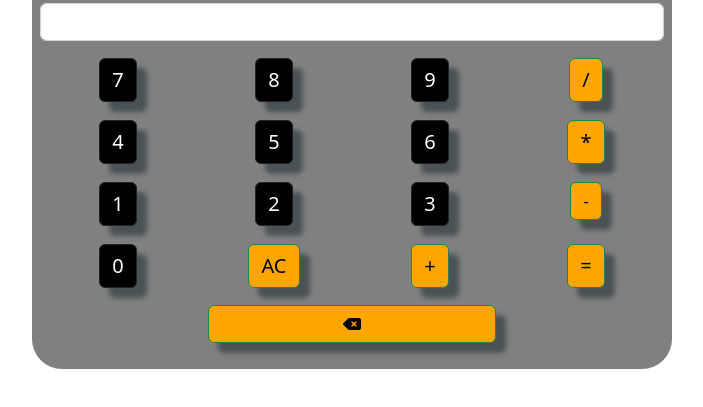
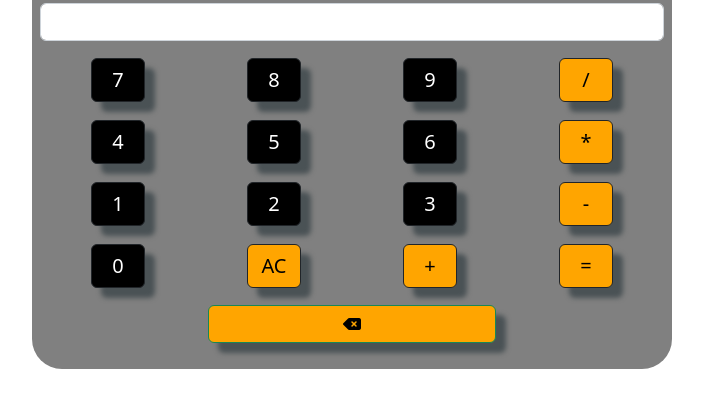
Before and after one commit to Megha183/calculator, a plain HTML site: page index.html in a window 1280 px wide. Shown: the part 109-516 px from the top of the page, without its empty margins (288-991 px from the left). Drawn offline with nearby package versions, Linux system fonts and the light colour scheme.

Commit message:
initial commit

```diff
--- a/index.html
+++ b/index.html
@@ -15,6 +15,9 @@
     <script src="https://kit.fontawesome.com/10d4f0bc0b.js" crossorigin="anonymous"></script>
 
     <style>
+       button{
+            width: 35%;
+        }
 
         .btn {
             box-shadow: 10px 10px 5px rgb(74, 82, 85);
@@ -74,7 +77,7 @@
                 <button class="number btn btn-outline-dark fs-5 ">9</button>
             </div>
             <div class="col-3">
-                <button class="operators btn btn-outline-success fs-5 ">/</button>
+                <button class="operators btn btn-outline-dark fs-5 ">/</button>
             </div>
         </div>
 
@@ -90,7 +93,7 @@
                 <button class="number btn btn-outline-dark fs-5 ">6</button>
             </div>
             <div class="col-3">
-                <button class="operators btn btn-outline-success fs-5 ">*</button>
+                <button class="operators btn btn-outline-dark fs-5 ">*</button>
             </div>
         </div>
 
@@ -107,7 +110,7 @@
                 <button class="number btn btn-outline-dark  fs-5 ">3</button>
             </div>
             <div class="col-3">
-                <button class="operators btn btn-outline-success">-</button>
+                <button class="operators btn btn-outline-dark fs-5">-</button>
             </div>
         </div>
 
@@ -117,13 +120,13 @@
 
             </div>
             <div class="col-3">
-                <button class="operators btn btn-outline-success fs-5 ">AC</button>
+                <button class="operators btn btn-outline-dark fs-5 ">AC</button>
             </div>
             <div class="col-3">
-                <button class="operators btn btn-outline-success fs-5 ">+</button>
+                <button class="operators btn btn-outline-dark fs-5 ">+</button>
             </div>
             <div class="col-3">
-                <button class="operators btn btn-outline-success fs-5 ">=</button>
+                <button class="operators btn btn-outline-dark fs-5 ">=</button>
             </div>
         </div>
 
```
